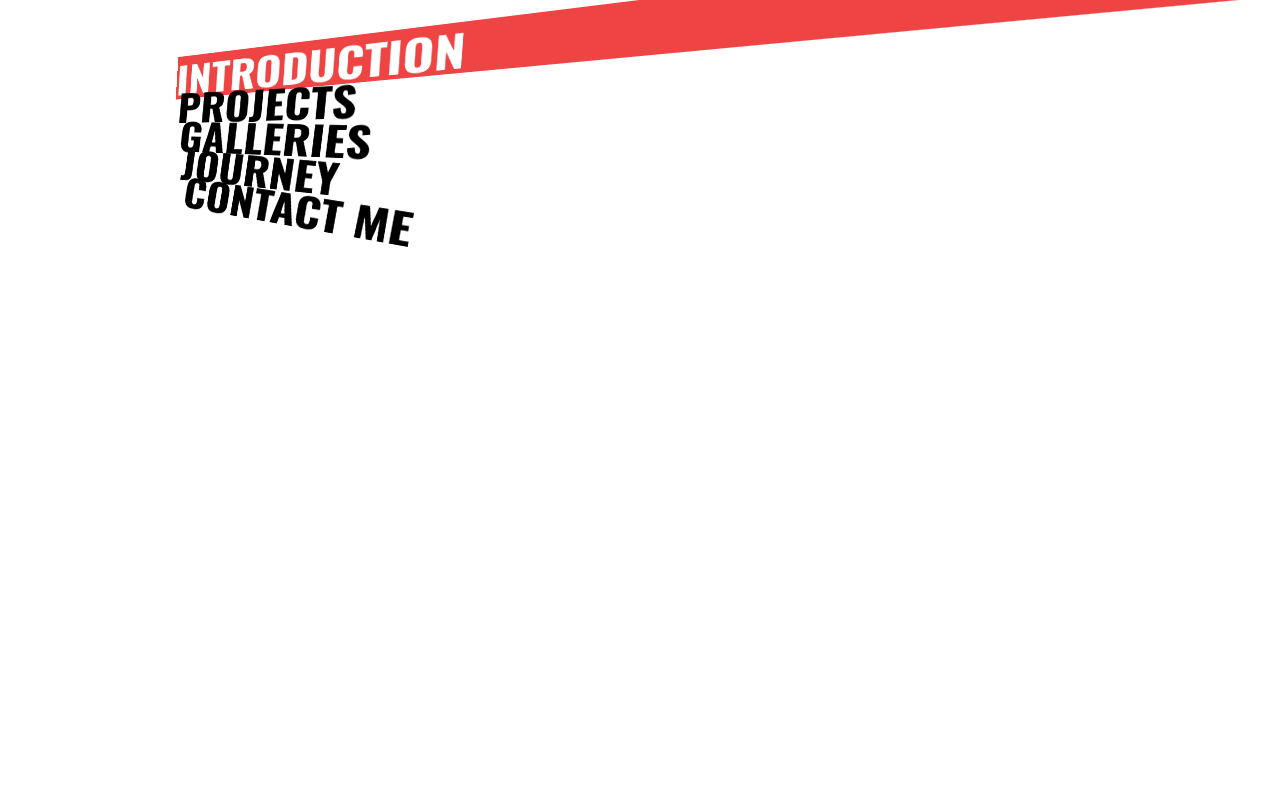
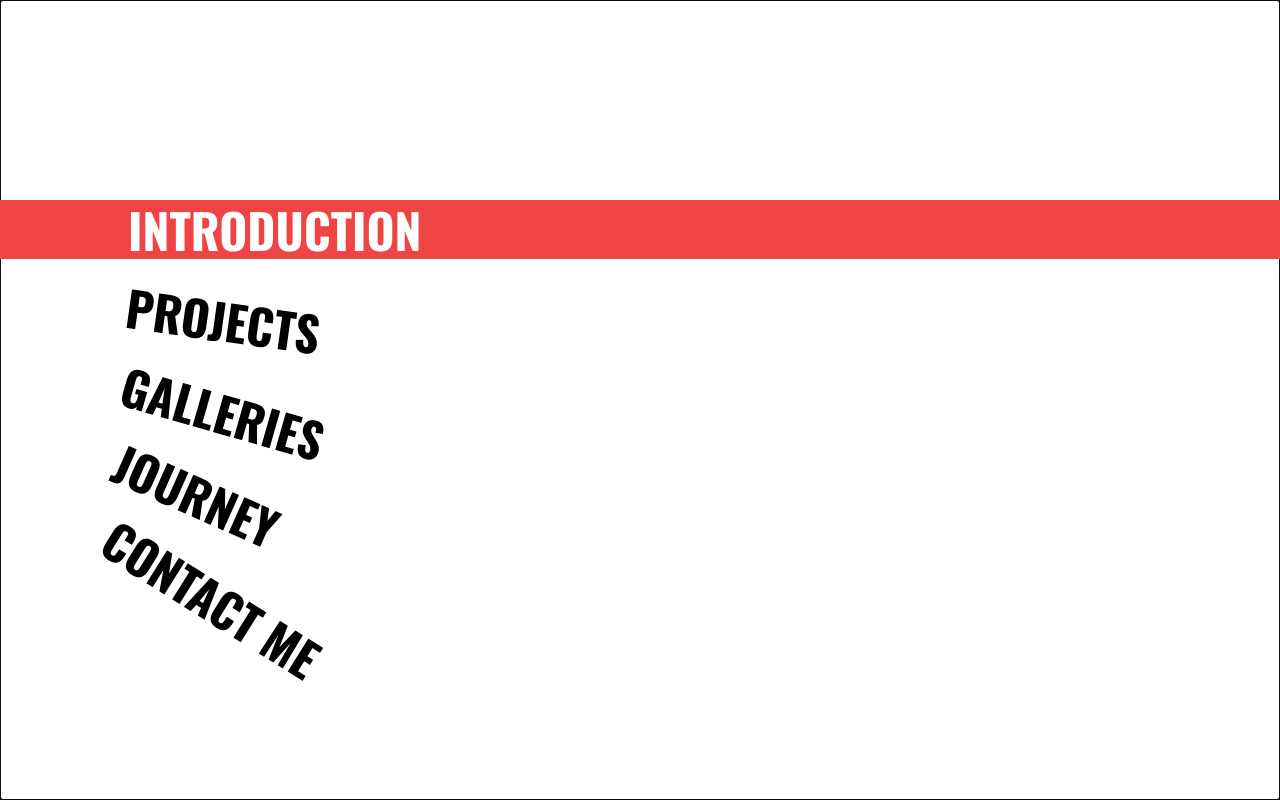
Before and after one commit to lluuvvii/my-personal-web-nextjs, a Next.js app: page /menutest in a window 1280 px wide. Built offline with nearby package versions, Linux system fonts and the light colour scheme.

Commit message:
udpate accuration select menu position

```diff
--- a/src/app/components/selectMenu/Menus.tsx
+++ b/src/app/components/selectMenu/Menus.tsx
@@ -1,79 +1,94 @@
-'use client';
+'use client'
 
-import { useState, useEffect, useRef } from 'react';
-import { AnimatePresence, motion } from 'framer-motion';
-import { Box, Typography } from '@mui/material';
-import { useRouter } from 'next/navigation';
+import { useState, useEffect, useRef } from 'react'
+import { motion } from 'framer-motion'
+import { Box, Typography } from '@mui/material'
+import { useRouter } from 'next/navigation'
 
-const menuItems = ['INTRODUCTION', 'PROJECTS', 'GALLERIES', 'JOURNEY', 'CONTACT ME'];
+const menuItems = ['INTRODUCTION', 'PROJECTS', 'GALLERIES', 'JOURNEY', 'CONTACT ME']
 
 export default function SelectMenu() {
   const router = useRouter()
-  const [selectedIndex, setSelectedIndex] = useState(0);
-  const menuRef = useRef<HTMLUListElement>(null);
+  const [selectedIndex, setSelectedIndex] = useState(0)
+  const menuRef = useRef<HTMLUListElement>(null)
 
   useEffect(() => {
-    menuRef.current?.focus();
-  }, []);
+    menuRef.current?.focus()
+  }, [])
 
-  const handleKeyDown = (event: React.KeyboardEvent<HTMLUListElement>) => {
+  const handleKeyDown = (event: any) => {
     if (event.key === 'ArrowDown') {
-      setSelectedIndex((prev) => (prev + 1) % menuItems.length);
-    } else if (event.key === 'ArrowUp') {
-      setSelectedIndex((prev) => (prev - 1 + menuItems.length) % menuItems.length);
-    } else if (event.key === 'Enter') {
-      alert(`Selected: ${menuItems[selectedIndex]}`);
+      setSelectedIndex((prev) => (prev + 1) % menuItems.length)
     }
-  };
+    if (event.key === 'ArrowUp') {
+      setSelectedIndex((prev) => (prev - 1 + menuItems.length) % menuItems.length)
+    }
+    if (event.key === 'Enter') {
+      alert(`Selected: ${menuItems[selectedIndex]}`)
+    }
+  }
 
   return (
-    <div style={{ overflow: 'hidden', perspective: '500px', height: '100vh' }}>
-      <Box sx={{ position: 'relative', transform: 'rotateY(-15deg)' }}>
-        {menuItems.map((item, index) => (
-          <motion.div
+    <Box
+      component={motion.div}
+      ref={menuRef}
+      tabIndex={0}
+      onKeyDown={handleKeyDown}
+      sx={{ overflow: 'hidden', height: '100vh' }}>
+      <Box sx={{
+        position: 'relative', marginTop: '200px',
+      }}>
+        {menuItems.map((item, index) => {
+          const angleList = (index - selectedIndex) * 8
+
+          return (
+            <Box
+              component={motion.div}
               key={item}
-            initial={{ opacity: 0, rotate: '5deg' }}
+              initial={{ opacity: 0 }}
               animate={{ opacity: 1 }}
-            transition={{ duration: 0 }}
+              onHoverStart={() => setSelectedIndex(index)}
+              onTouchStart={() => setSelectedIndex(index)}
+              transition={{ duration: 0.1 }}
+              sx={{
+                transform: `rotate(${angleList}deg)`,
+                cursor: 'pointer',
+                position: 'relative',
+                transformOrigin: '0% 50%',
+                marginTop: '0% 5%',
+              }}
             >
-            <motion.div initial={{ rotate: `${index * 2}deg` }}>
-              <AnimatePresence mode="wait">
-                {selectedIndex === index && (
               <Box
                 component={motion.div}
                 initial={{ width: '0%' }}
-                    animate={{ width: '120%' }}
-                    exit={{ width: '0%' }}
+                animate={selectedIndex === index ? { width: '100%' } : { width: '0%' }}
+                transition={{ duration: 0.2, ease: 'easeInOut' }}
                 sx={{
-                      position: "absolute",
+                  position: 'absolute',
                   inset: 0,
-                      width: "100vw",
-                      height: { xs: "2rem", sm: "2.5rem", md: "3rem", lg: "3.5rem" },
-                      backgroundColor: "#ef4444"
+                  height: '100%',
+                  backgroundColor: '#ef4444',
                 }}
-                    transition={{ duration: 0.1, ease: 'easeInOut' }}
               />
-                )}
-              </AnimatePresence>
               <Typography
-                component={motion.div}
-                onHoverStart={() => setSelectedIndex(index)}
-                onTouchStart={() => setSelectedIndex(index)}
-                variant="h4"
+                variant='h4'
                 sx={{
-                  fontSize: { xs: "1.5rem", sm: "2rem", md: "2.5rem", lg: "3rem" },
-                  fontFamily: "Oswald, serif",
-                  marginLeft: "20%",
-                  fontWeight: "bold",
-                  transform: 'scale(1.5, 1)', // font stretch
-                  textAlign: "start",
-                  position: "relative",
-                  color: `${selectedIndex === index ? 'white' : 'black'}`
-                }}>{item}</Typography>
-            </motion.div>
-          </motion.div>
-        ))}
+                  position: 'relative',
+                  fontSize: { xs: '1.5rem', sm: '2rem', md: '2.5rem', lg: '3rem' },
+                  fontFamily: 'Oswald, serif',
+                  fontWeight: 'bold',
+                  textAlign: 'start',
+                  marginLeft: '10%',
+                  color: selectedIndex === index ? 'white' : 'black',
+                  transition: 'color 0.1s ease-in-out',
+                }}
+              >
+                {item}
+              </Typography>
             </Box>
-    </div>
-  );
+          )
+        })}
+      </Box>
+    </Box>
+  )
 }
```
Lines whose indentation alone changed are shown as unchanged.
